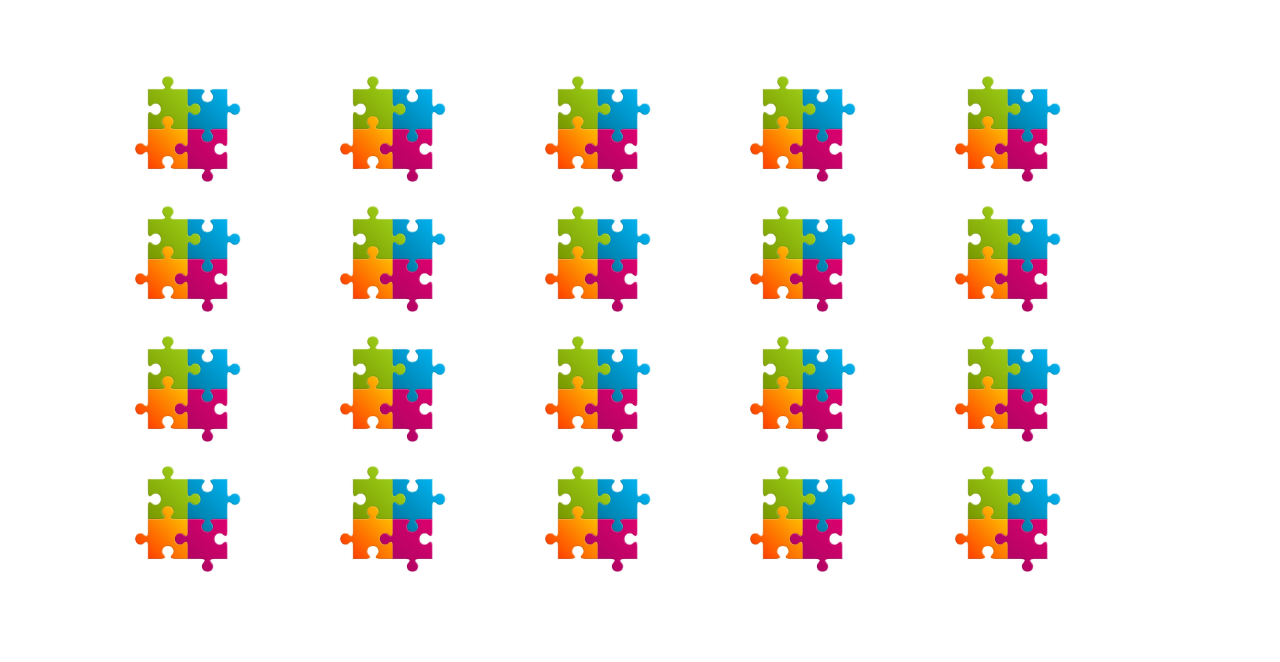
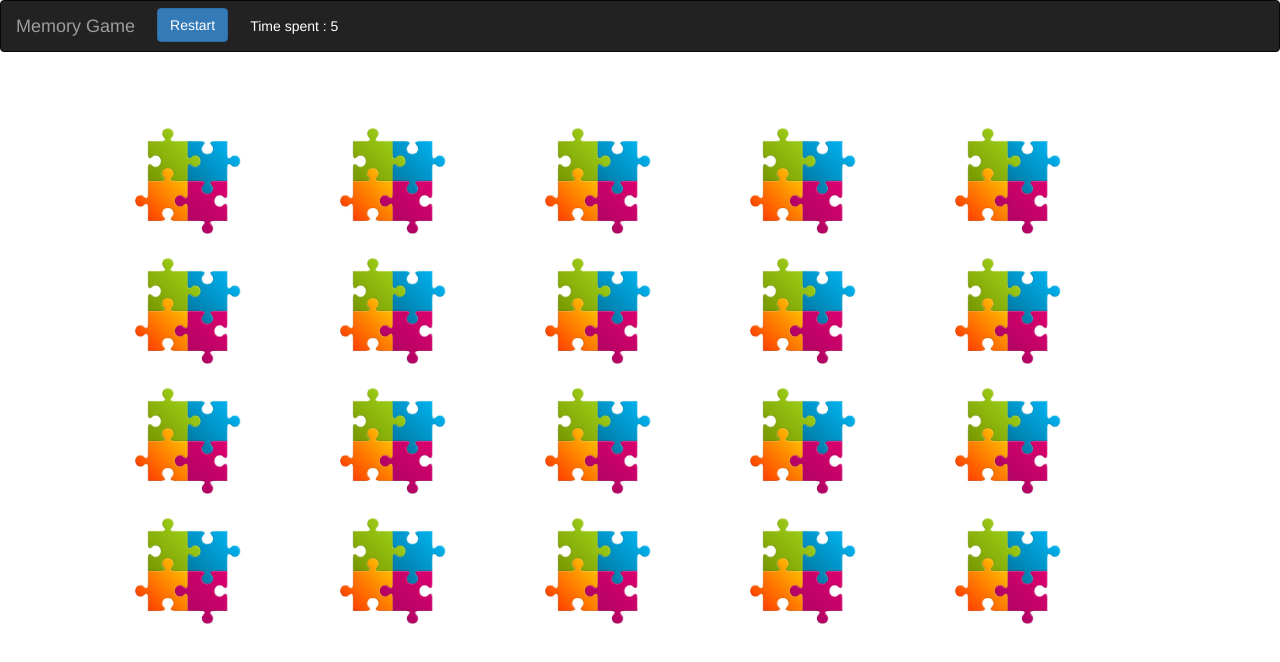
Before and after one commit to divyanshu-rawat/js-puzzle, a website: page public/index.html in a window 1280 px wide. Drawn offline with nearby package versions, Linux system fonts and the light colour scheme.

Commit message:
Timer & restart functionality added !

```diff
--- a/public/custom_javascript/memory_game_logic.js
+++ b/public/custom_javascript/memory_game_logic.js
@@ -39,6 +39,7 @@ function swap(arr,y,x){
 
 function create_intial_puzzle(){
 
+	// set_timer();
 	tiles_flipped_count = 0;
 	var append_html = '';
     puzzleMemory.memory_tile_shuffle();
@@ -105,6 +106,20 @@ function clicked_card(card,value){
 	}
 }
 
+function restart() {
+
+	create_intial_puzzle();
+	window.timeStamp = Math.floor(Date.now() / 1000);
+}
+
+function set_timer(){
+	console.log(Math.floor(Date.now() / 1000) - timeStamp);
+	var x = document.getElementById('timer')
+	x.innerHTML = "Time spent : " + (Math.floor(Date.now() / 1000) - timeStamp);
+}
+
 window.onload = function() {
   create_intial_puzzle();
+  window.timeStamp = Math.floor(Date.now() / 1000);
+  setInterval(set_timer,1000);
 };
--- a/public/custom_stylesheets/style.css
+++ b/public/custom_stylesheets/style.css
@@ -18,3 +18,11 @@
 	cursor:pointer;
 	text-align:center;
 }
+
+.navbar-margin{
+	margin: 7px !important;
+}
+
+#timer{
+	color: white;
+}
--- a/public/index.html
+++ b/public/index.html
@@ -26,10 +26,28 @@
 
 <body>
 
+  <nav class="navbar navbar-inverse">
+  <div class="container-fluid">
+    <div class="navbar-header">
+      <a class="navbar-brand" href="#">Memory Game</a>
+    </div>
+
+    <ul class="nav navbar-nav">
+        <li class="navbar-margin"><button type="button" class="btn btn-primary" onclick="restart();">Restart</button></li>
+        <li><a href="#"><span id="timer"></span></a></li>
+        <!-- <li><a href="#">Page 3</a></li> -->
+    </ul>
+  </div>
+</nav>
+
+  <div id="abc"></div>
+
     <div class="container">
       <div id="puzzle" class="col-lg-12"></div>
     </div>
 
+    <!-- <div class="abc"></div> -->
+
 </body>
 
 </html>
```
